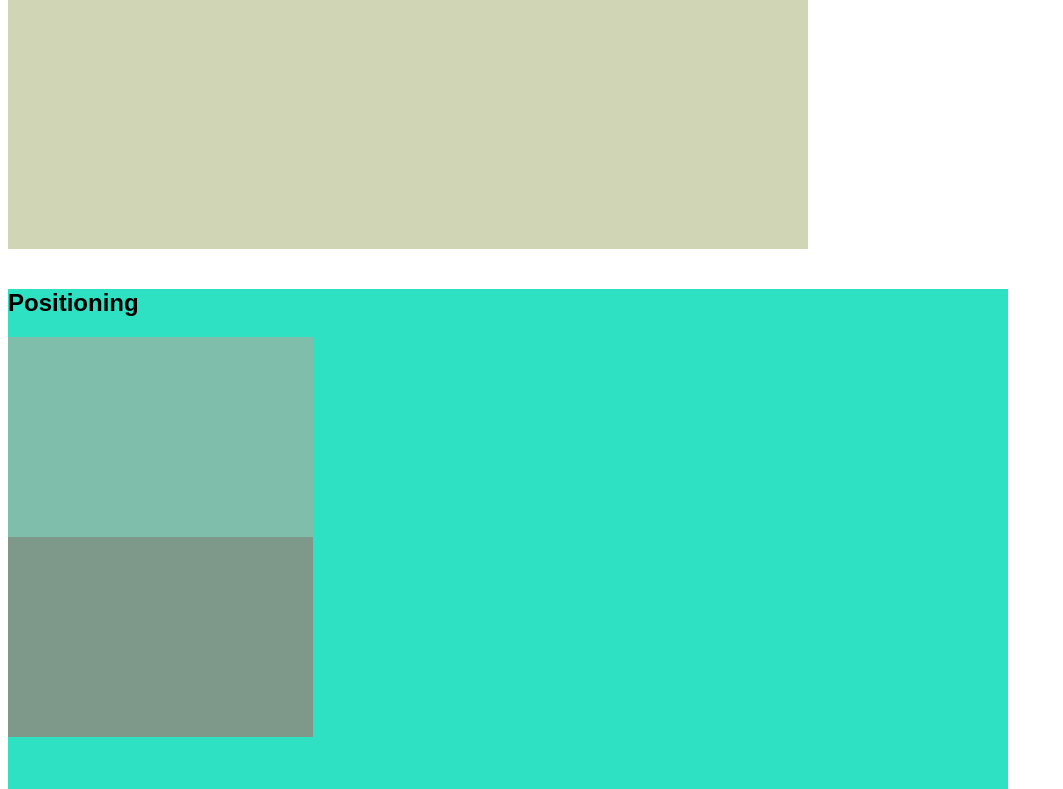
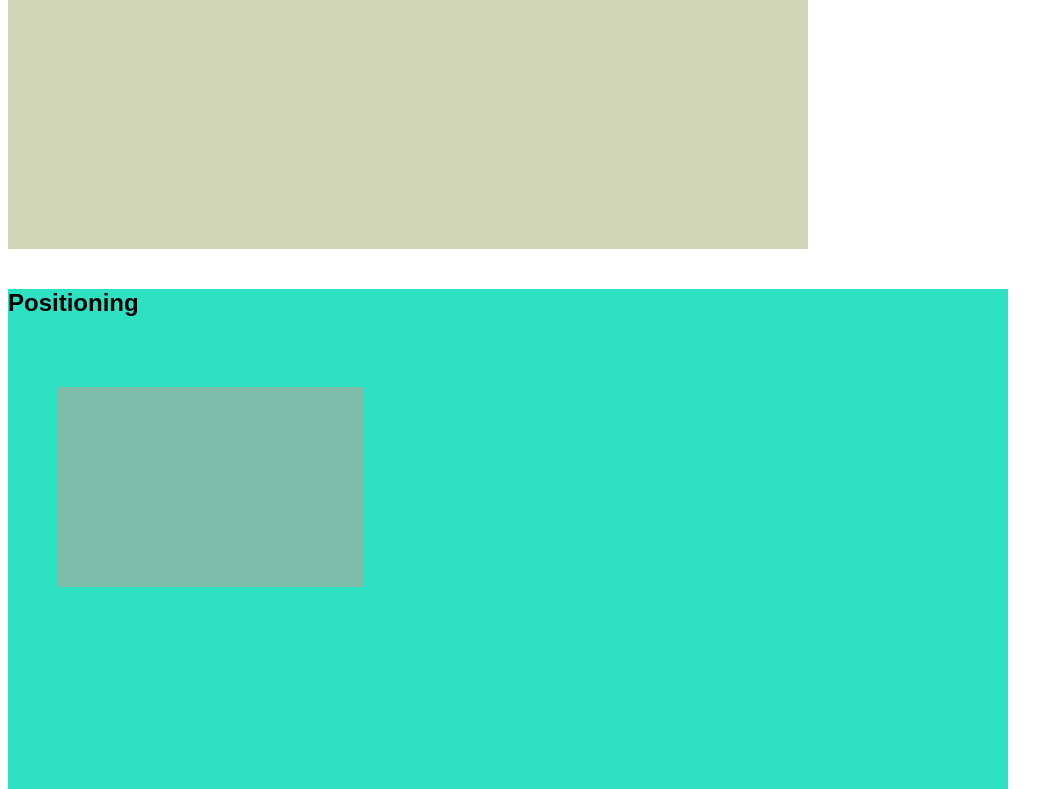
Before and after one commit to Lee-644/Exercise-5, a plain HTML site: page index.html in a window 1280 px wide. Shown: the part 870-1659 px from the top of the page, without its empty margins (0-1063 px from the left). Drawn offline with Linux system fonts and the light colour scheme.

Commit message:
finished

```diff
--- a/index.html
+++ b/index.html
@@ -92,12 +92,17 @@
     #blockG {
       width: 305px;
       height: 200px;
+      position: relative;
+      top: 50px;
+      left: 50px;
       background-color: #7FBEAB;
     }
 
     #blockH {
       width: 305px;
       height: 200px;
+      position: fixed;
+      top: 500px;
       background-color: #7E998A;
     }
   </style>
```
